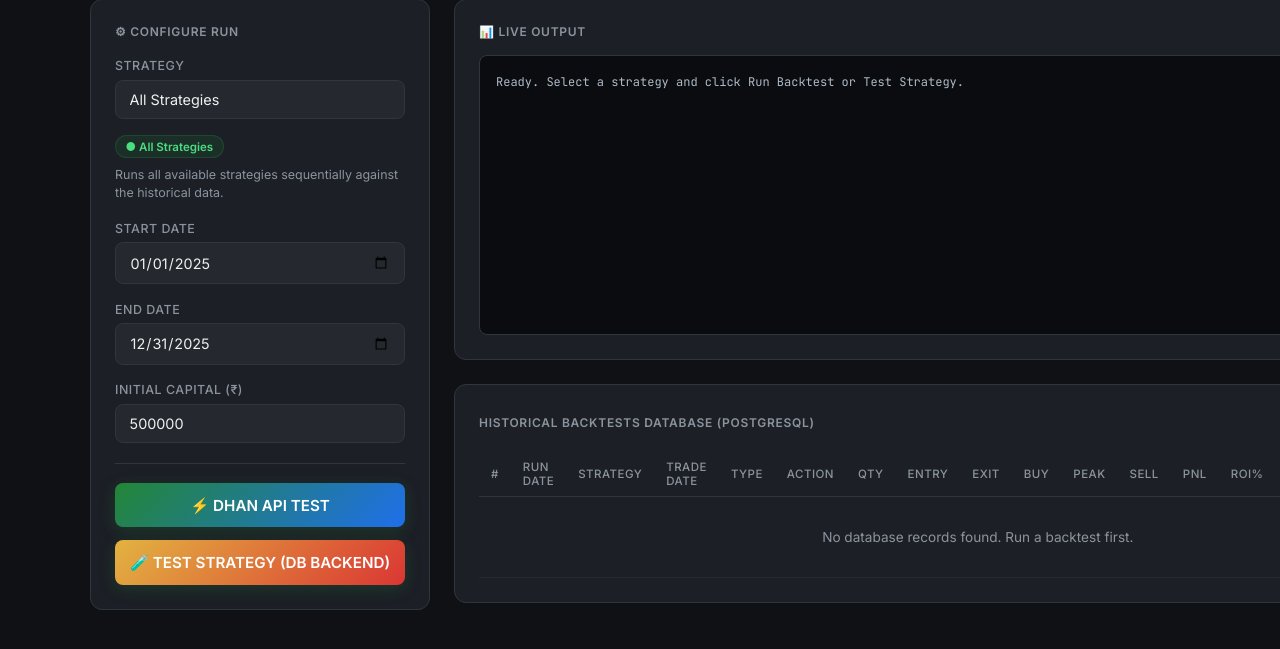
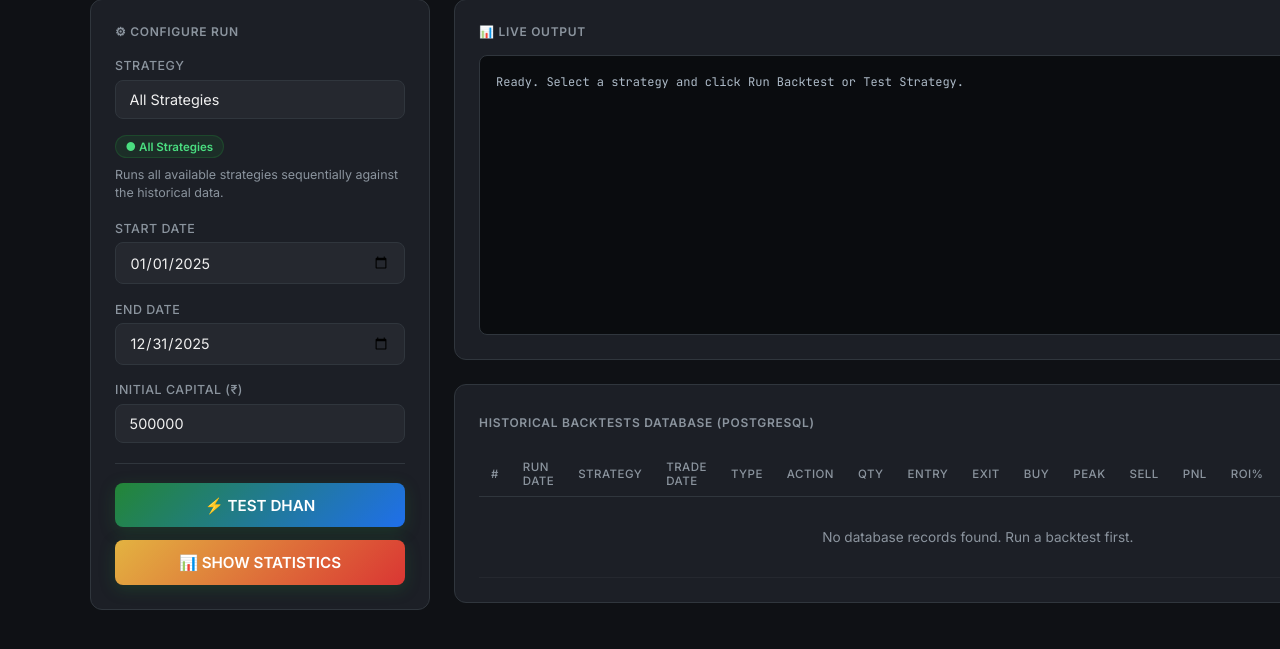
Before and after one commit to anoopverma/AntiGravity, a Flask app: page /backtest in a window 1280 px wide; the page is wider, and only the part inside the window is pictured. Shown: the part 103-752 px from the top of that part. Run offline with Flask 3, Linux system fonts and the light colour scheme; the visitor is signed in with stand-in values (Sample User, id 1).

Commit message:
update UI button mapping to correctly execute strategy testing and fetch db records independent flow

```diff
--- a/templates/backtest_runner.html
+++ b/templates/backtest_runner.html
@@ -479,12 +479,12 @@
 
             <hr class="divider">
             <div style="display:flex;flex-direction:column;gap:0.8rem;">
-                <button class="btn-run" id="run-btn" onclick="runBacktest()">
-                    ⚡ DHAN API TEST
+                <button class="btn-run" id="run-btn" onclick="testDhan()">
+                    ⚡ TEST DHAN
                 </button>
                 <button class="btn-run" style="background: linear-gradient(135deg, #e3b341, #da3633);"
-                    id="test-strat-btn" onclick="testStrategy()">
-                    🧪 TEST STRATEGY (DB BACKEND)
+                    id="test-strat-btn" onclick="showStatistics()">
+                    📊 SHOW STATISTICS
                 </button>
             </div>
         </div>
@@ -705,10 +705,10 @@
             // fetchBacktests();
         }
 
-        async function testStrategy() {
-            const btn = document.getElementById('test-strat-btn');
+        async function testDhan() {
+            const btn = document.getElementById('run-btn');
             btn.disabled = true;
-            btn.innerHTML = '🧪 Testing Strategy...';
+            btn.innerHTML = `<span class="spinner" style="margin-right:8px; display:inline-block; border: 2px solid white; border-top: 2px solid transparent; border-radius: 50%; width: 14px; height: 14px; animation: spin 1s linear infinite;"></span> Fetching & Testing...`;
             document.getElementById('log-box').innerHTML = '';
             setStatus('running');
 
@@ -719,7 +719,7 @@
                 capital: parseInt(document.getElementById('capital').value),
             };
 
-            log(`Starting actual backend Test Strategy for: ${payload.strategy}`, 'log-warn');
+            log(`Starting actual backend Dhan Test for: ${payload.strategy}`, 'log-warn');
             log(`Dates: ${payload.start_date} to ${payload.end_date}`, 'log-info');
 
             try {
@@ -747,41 +747,12 @@
             }
 
             btn.disabled = false;
-            btn.innerHTML = '🧪 TEST STRATEGY (DB BACKEND)';
+            btn.innerHTML = '⚡ TEST DHAN';
         }
 
-        async function runBacktest() {
-            log("Running Dhan API Test...", "log-info");
-            setStatus('running');
-            const btn = document.getElementById('run-btn');
-            btn.disabled = true;
-            btn.innerHTML = `<span class="spinner" style="margin-right:8px; display:inline-block; border: 2px solid white; border-top: 2px solid transparent; border-radius: 50%; width: 14px; height: 14px; animation: spin 1s linear infinite;"></span> Testing...`;
-
-            try {
-                const resp = await fetch('/api/run-backtest', {
-                    method: 'POST',
-                    headers: { 'Content-Type': 'application/json' },
-                    body: JSON.stringify({
-                        strategy: document.getElementById('strategy-select').value,
-                        capital: document.getElementById('capital').value
-                    })
-                });
-                const data = await resp.json();
-
-                if (resp.ok) {
-                    setStatus('done');
-                    log(`✅ ${data.message}`, 'log-success');
-                } else {
-                    setStatus('error');
-                    log(`❌ API Error: ${data.message}`, 'log-error');
-                }
-            } catch (e) {
-                setStatus('error');
-                log(`❌ Network Error: ${e.message}`, 'log-error');
-            }
-
-            btn.disabled = false;
-            btn.innerHTML = '⚡ DHAN API TEST';
+        function showStatistics() {
+            log('Fetching latest database statistics...', 'log-info');
+            fetchBacktests();
         }
 
         // Initialize
```
